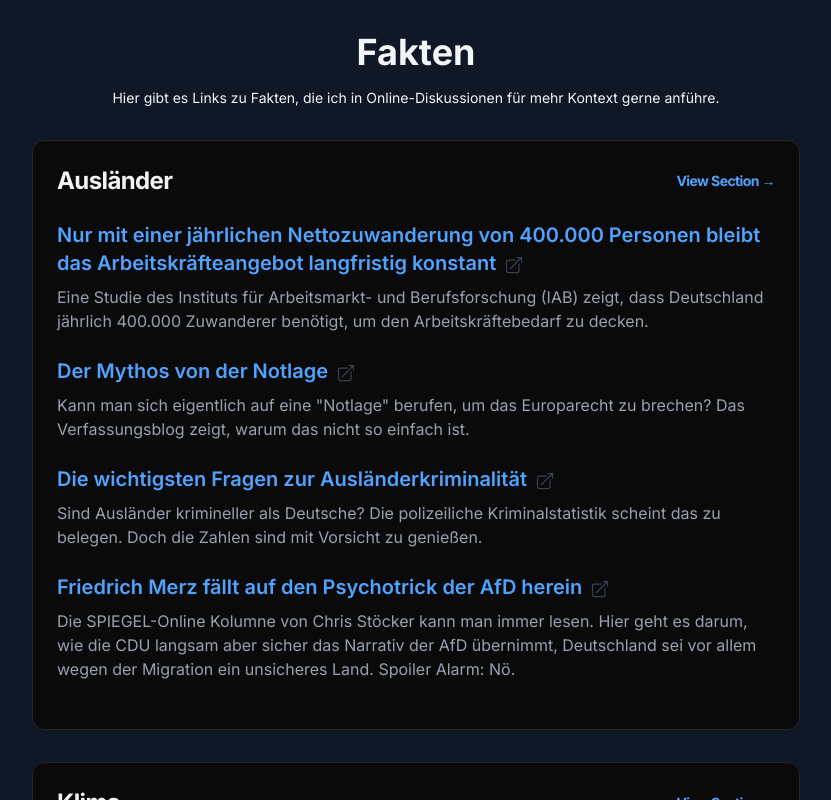
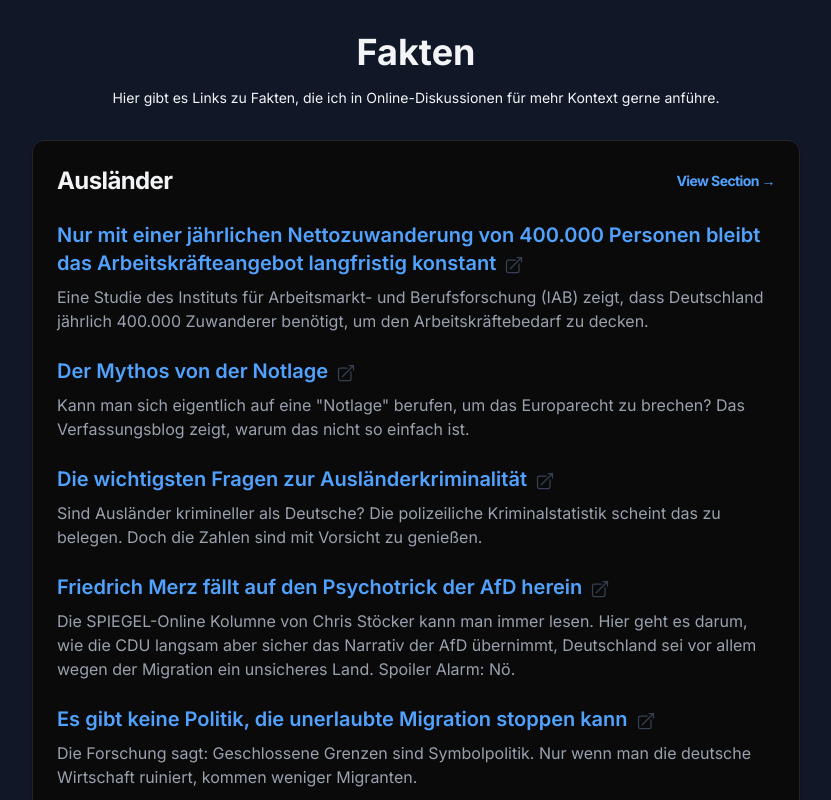
Before and after one commit to hreinberger/facts, a Next.js app: page / in a window 1280 px wide. Shown: the top 800 px of the page, without its empty margins (224-1055 px from the left). Built offline with nearby package versions, Linux system fonts and the light colour scheme.

Commit message:
more facts!

```diff
--- a/app/data/linkList.ts
+++ b/app/data/linkList.ts
@@ -40,6 +40,12 @@ export const linkList: Section[] = [
         description:
           'Die SPIEGEL-Online Kolumne von Chris Stöcker kann man immer lesen. Hier geht es darum, wie die CDU langsam aber sicher das Narrativ der AfD übernimmt, Deutschland sei vor allem wegen der Migration ein unsicheres Land. Spoiler Alarm: Nö.',
       },
+      {
+        url: 'https://krautreporter.de/flucht-und-grenzen/5546-es-gibt-keine-politik-die-unerlaubte-migration-stoppen-kann?shared=f1082fa2-419e-467c-92b5-3e9d5b23a16e',
+        title: 'Es gibt keine Politik, die unerlaubte Migration stoppen kann',
+        description:
+          'Die Forschung sagt: Geschlossene Grenzen sind Symbolpolitik. Nur wenn man die deutsche Wirtschaft ruiniert, kommen weniger Migranten.',
+      },
     ],
   },
   {
```
